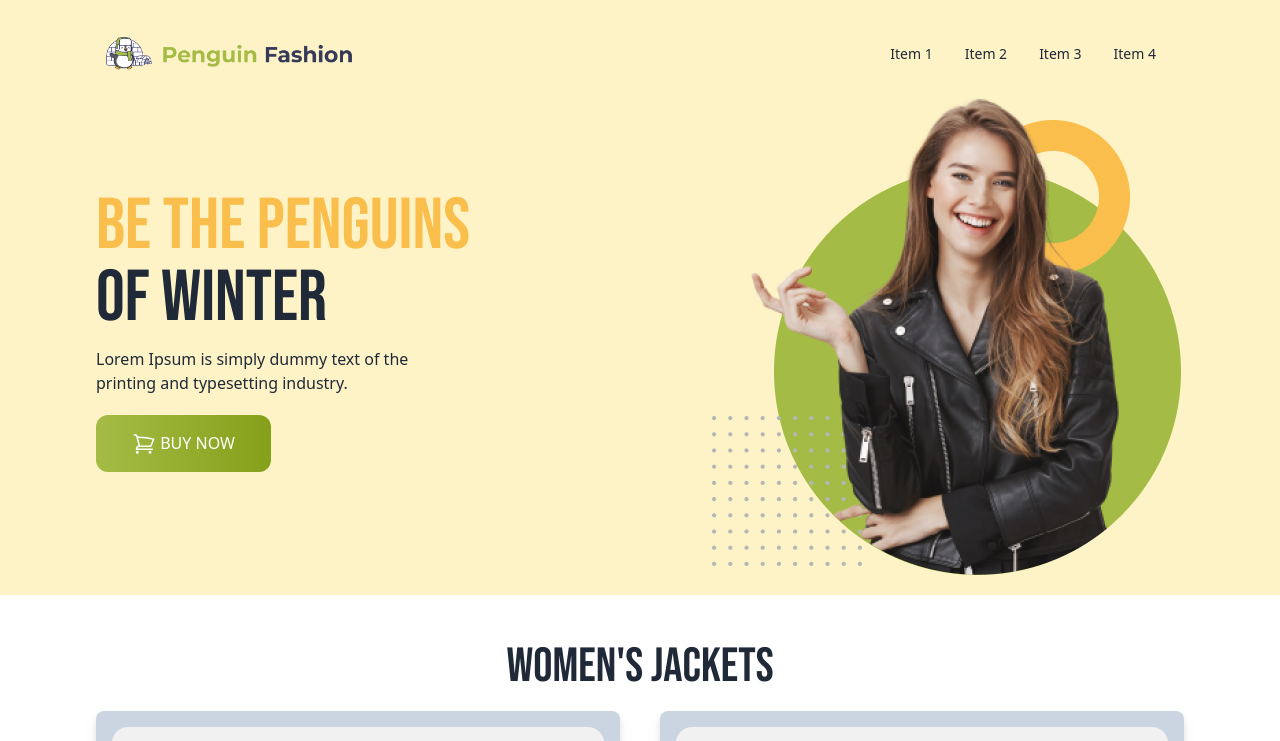
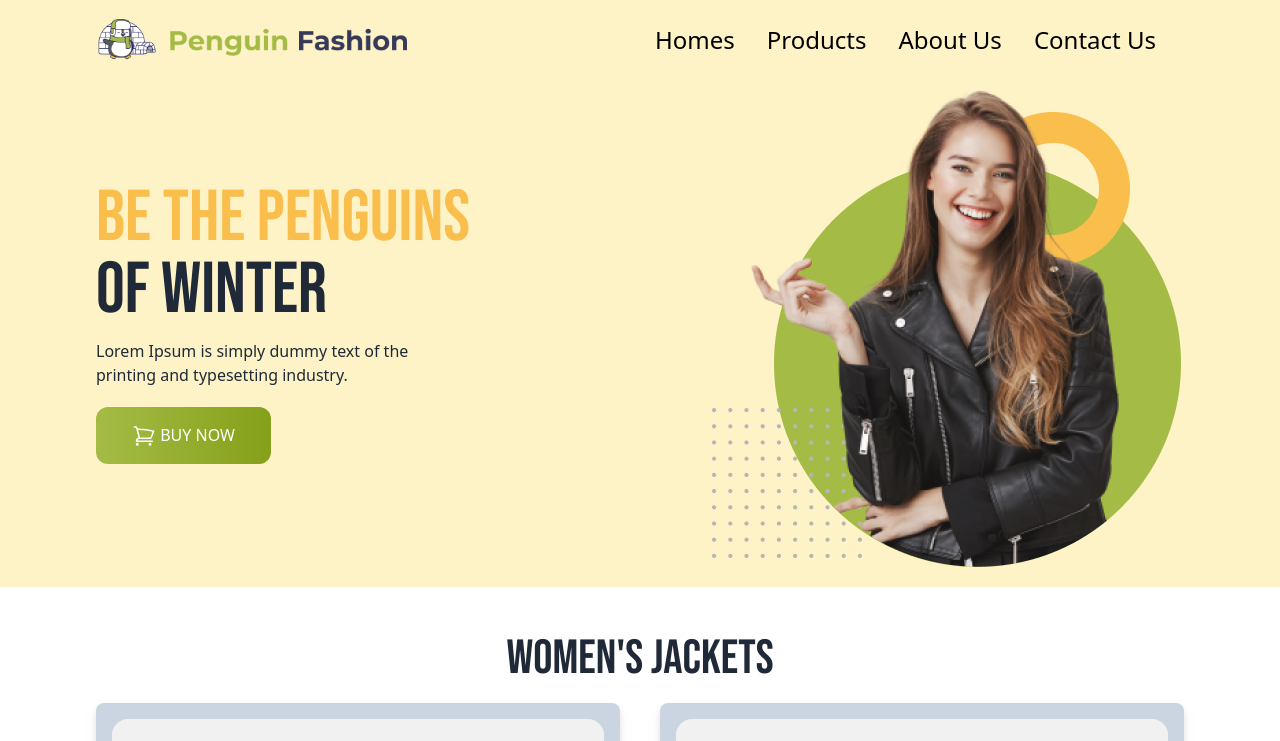
Before and after one commit to mr-tnmy-srkr/penguin-fashion-by-tailwind, a plain HTML site: page index.html in a window 1280 px wide. Shown: the top 741 px of the page. Drawn offline with nearby package versions, Linux system fonts and the light colour scheme.

Commit message:
minor changes

```diff
--- a/index.html
+++ b/index.html
@@ -25,11 +25,11 @@
 </head>
 
 <body>
-    <header class=" px-8 md:px-16 lg:px-24 py-5  bg-amber-100 ">
+    <header class="max-w-screen-2xl mx-auto px-8 md:px-16 lg:px-24 pb-5  bg-amber-100 ">
         <!-- nav section -->
-        <div class="navbar">
+        <div class="navbar pl-0">
             <div class="justify-between m-auto">
-                <a class="btn btn-ghost justify-start pl-0 shrink"><img class="w-2/6 md:4/6 " src="./icons/logo.png"
+                <a class="btn btn-ghost justify-start pl-0 shrink"><img class="w-3/5 md:w-2/5 lg:w-3/5" src="./icons/logo.png"
                         alt="">
                 </a>
                 <div class="dropdown">
@@ -41,23 +41,23 @@
                         </svg>
                     </label>
                     <ul tabindex="0"
-                        class="menu menu-sm dropdown-content mt-3 z-[1] p-2 shadow bg-base-100 rounded-box w-52"
+                        class="menu menu-sm dropdown-content mt-3 z-[1] p-2 shadow bg-base-100 rounded-box w-52 text-white"
                         style="position: absolute; right: 0">
-                        <li><a>Item 1</a></li>
-                        <li><a>Item 2</a></li>
+                        <li><a>Home</a></li>
+                        <li><a>Products</a></li>
 
-                        <li><a>Item 3</a></li>
-                        <li><a>Item 4</a></li>
+                        <li><a>About Us</a></li>
+                        <li><a>Contact Us</a></li>
                     </ul>
                 </div>
             </div>
-            <div class="navbar-center hidden lg:flex">
-                <ul class="menu menu-horizontal px-1">
-                    <li><a>Item 1</a></li>
-                    <li><a>Item 2</a></li>
+            <div class="navbar-center hidden lg:flex text-black">
+                <ul class="menu menu-horizontal px-1 text-2xl">
+                    <li><a>Homes</a></li>
+                    <li><a>Products</a></li>
 
-                    <li><a>Item 3</a></li>
-                    <li><a>Item 4</a></li>
+                    <li><a>About Us</a></li>
+                    <li><a>Contact Us</a></li>
                 </ul>
             </div>
         </div>
@@ -67,7 +67,7 @@
         <!-- banner section -->
         <div class="flex flex-col md:flex-row gap-14 md:gap-0 justify-between items-center">
             <div class="space-y-3 text-center md:text-left">
-                <h1 class="text-7xl uppercase font-bebas">
+                <h1 class="text-5xl md:text-7xl uppercase font-bebas">
                     <span class="text-[#FABE4C]">Be the Penguins</span>
                     <br>
                     of Winter
@@ -331,9 +331,9 @@
                 </div>
             </section>
     </main>
-    <footer class="footer footer-center p-10 bg-amber-100 text-primary-content text-black">
+    <footer class="max-w-screen-2xl mx-auto footer footer-center p-10 bg-amber-100 text-primary-content text-black">
         <div>
-            <img class="w-3/5 lg:w-2/5" src="./icons/logo.png" alt="">
+            <img class="w-3/5 md:w-2/5" src="./icons/logo.png" alt="">
             <p class="font-bold">
                 ACME Industries Ltd. <br />Providing reliable tech since 1992
             </p>
```
